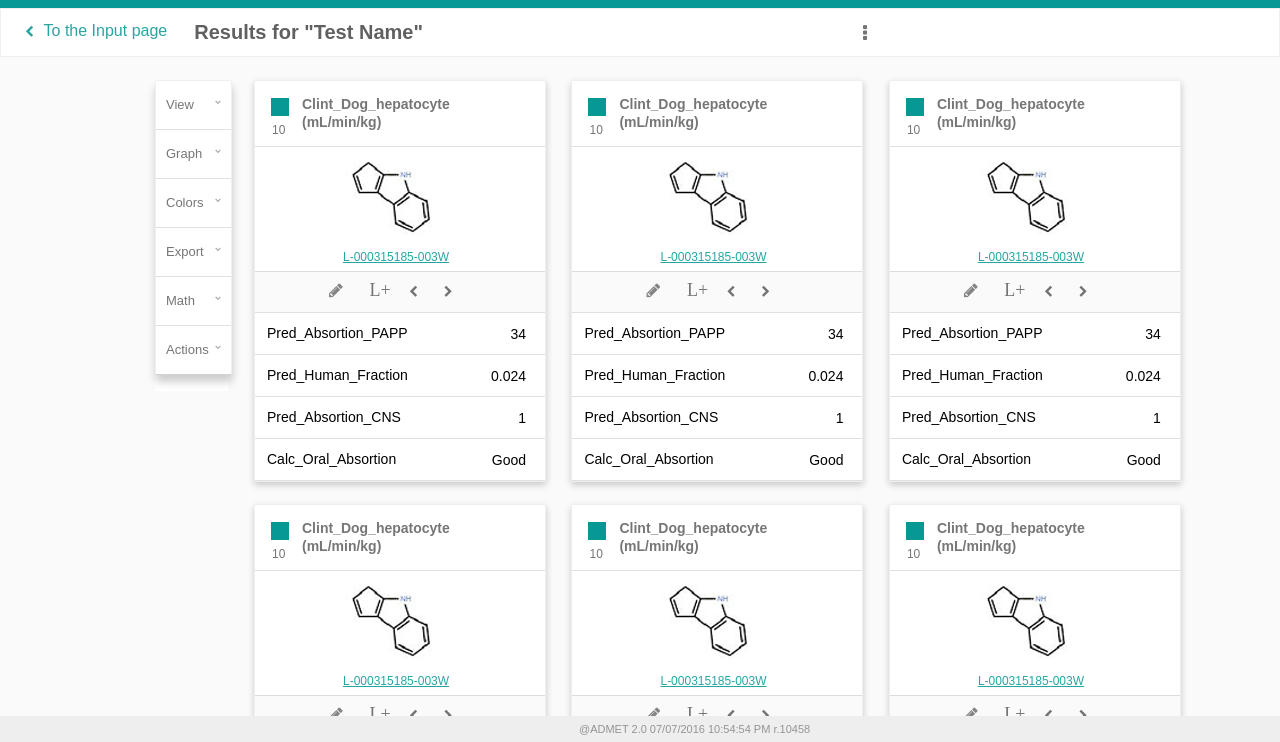
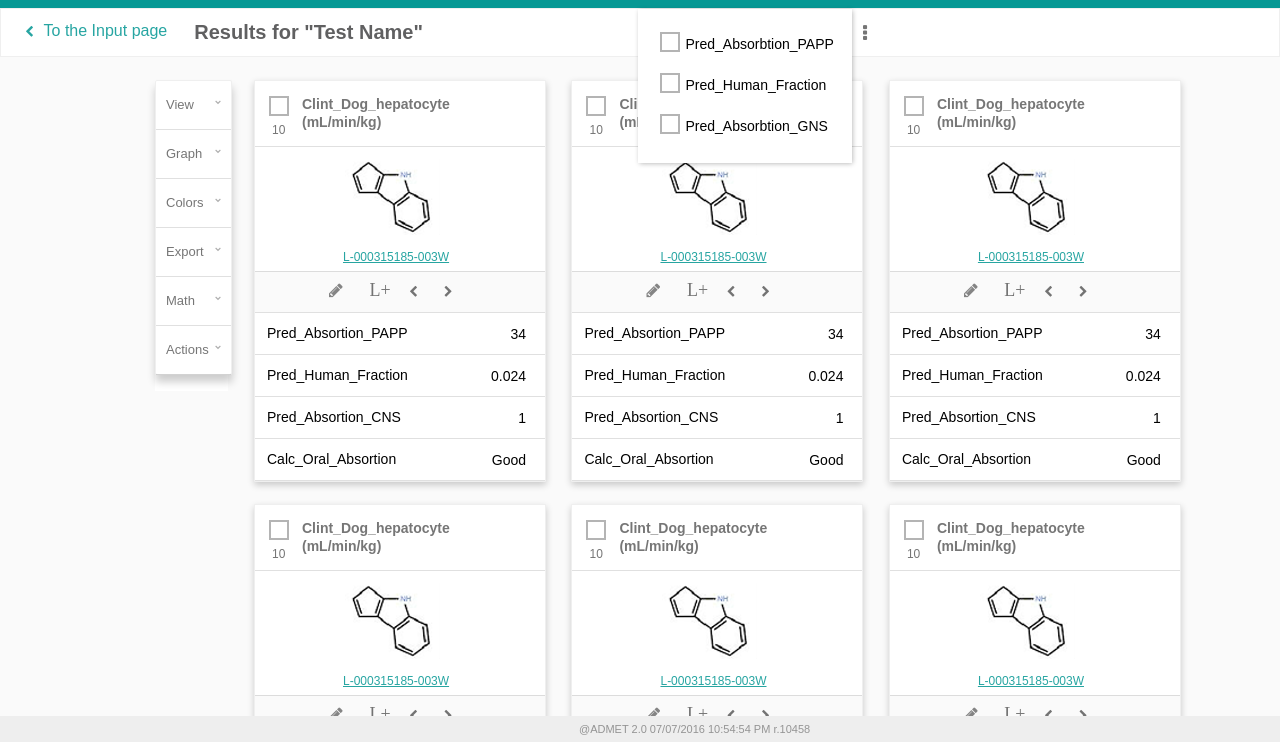
Before and after one commit to mariya20nov/proj1, a plain HTML site: page index.html in a window 1280 px wide. Shown: the part 56-798 px from the top of the page. Drawn offline with Linux system fonts and the light colour scheme.

Commit message:
Dropdown menu

```diff
--- a/_styles/content.css
+++ b/_styles/content.css
@@ -70,29 +70,30 @@ body > section > section > ul > li > p:last-child {
 #name > input[type="checkbox"] {
     width: 18px;
     height: 18px;
-    top: 17px;
-    left: 16px;
+    top: 15px;
+    left: 14px;
     background-color: #079894;
     display: none;
 }
 #name > label:before {
     content: "";
     display: inline-block;
-    width: 18px;
-    height: 18px;
-    margin-top: 17px;
-    margin-left: 16px;
-    background-color: #079894;
+    width: 16px;
+    height: 16px;
+    margin-top: 15px;
+    margin-left: 14px;
+    background-color: #fff;
+    border: 2px solid rgba(117, 117, 117, .54);
 }
 #name > input[type="checkbox"]:checked + label:before {
     content: "\2714";
     color: #f3f3f3;
     font-size: 16px;
     text-align: center;
-    line-height: 18px; /* todo */
+    line-height: 18px;
+    background-color: #079894;
 }
 #name > p {
-    /*display: block; todo ?*/
     top: 42px;
     left: 17px;
     font-size: 12px;
@@ -133,13 +134,6 @@ body > section > section > ul > li > p:last-child {
     margin: 17px auto auto 90px;
 }
 
-
-
-
-
-
-
-
 #tools {
     position: absolute;
     bottom: 0;
--- a/_styles/header.css
+++ b/_styles/header.css
@@ -95,3 +95,62 @@ body > header > section:last-child > h1 {
     color: rgba(0, 0, 0, 0.54);
     font-size: 19px;
 }
+/*body > header > section:last-child > section:hover {*/
+    /*display: none;*/
+/*}*/
+body > header > section:last-child > section {
+    position: absolute;
+    right: 427px;
+    width: 214px;
+    height: 154px;
+    box-shadow: 0.9px 0.5px 5px rgba(0, 0, 0, 0.3);
+    background-color: rgba(255, 255, 255, 1); /* todo not transparent */
+    z-index: 1;
+}
+/*body > header > section:last-child > section > section:first-child {*/
+    /*margin-top: 24px;!*todo*!*/
+/*}*/
+/*body > header > section:last-child > section > section {*/
+    /*margin-top: 22px;!*todo*!*/
+/*}*/
+body > header > section:last-child > section > section > input[type="checkbox"] {
+    /*display: inline;*/
+    margin: 0 0 0 20px;
+    width: 16px;
+    height: 16px;
+    background-color: #079894;
+    display: none;
+}
+body > header > section:last-child > section > section > label:before {
+    content: "";
+    display: inline-block;
+    width: 16px;
+    height: 16px;
+    margin-top: 19px;
+    margin-left: 16px;
+    background-color: #fff;
+    border: 2px solid rgba(117, 117, 117, .54);
+    vertical-align:middle;
+}
+body > header > section:last-child > section > section > input[type="checkbox"]:checked + label:before {
+    content: "\2714";
+    color: #f3f3f3;
+    font-size: 16px;
+    /*text-align: center;*/
+    line-height: 18px;
+    background-color: #079894;
+}
+body > header > section:last-child > section > section > p {
+    display: inline;
+    font-size: 14px;
+    vertical-align: bottom;
+    margin-left: 1px;
+}
+
+body > header > section:last-child > section > section {
+    margin-left: 6px;
+    margin-bottom: 2px;
+}
+body > header > section:last-child > section > section:first-child {
+    margin-top: 4px;
+}
--- a/index.html
+++ b/index.html
@@ -11,31 +11,40 @@
 
 <header>
     <section>
-        <!--<figure id="menuButton">&#9776;</figure>-->
         <i id="menuButton" class="fa fa-bars"></i>
         <figure id="logo"><a href="/"><img src="_img/logo.png" alt="MERCK Logo"/></a></figure>
         <h1 id="projectName">Test Name</h1>
         <i id="exitButton" class="fa fa-sign-out"></i>
-        <!--<figure id="exitButton">&#9776;</figure>-->
         <h1 id="userName">Nikita Karuze</h1>
     </section>
 
     <section>
         <a href=""><i class="fa fa-chevron-left"></i>To the Input page</a>
         <h1>Results for "Test Name"</h1>
+        <section>
+            <section>
+                <input type="checkbox" id="checkbox01">
+                <label for="checkbox01"></label>
+                <p>Pred_Absorbtion_PAPP</p>
+            </section>
+            <section>
+                <input type="checkbox" id="checkbox02">
+                <label for="checkbox02"></label>
+                <p>Pred_Human_Fraction</p>
+            </section>
+            <section>
+                <input type="checkbox" id="checkbox03">
+                <label for="checkbox03"></label>
+                <p>Pred_Absorbtion_GNS</p>
+            </section>
+        </section>
         <i id="dropDownMenuButton" class="fa fa-ellipsis-v"></i>
-        <!--<figure id="dropDownMenuButton">&#9776;-->
-            <!--&lt;!&ndash;<ul>&ndash;&gt;-->
-                <!--&lt;!&ndash;&lt;!&ndash; todo &ndash;&gt;&ndash;&gt;-->
-            <!--&lt;!&ndash;</ul>&ndash;&gt;-->
-        <!--</figure>-->
     </section>
 </header>
 
 <aside>
     <nav>
         <ul>
-            <!-- todo -->
             <li>
                 <a href="/testName/View">View</a>
                 <i class="fa fa-chevron-down"></i>
```
